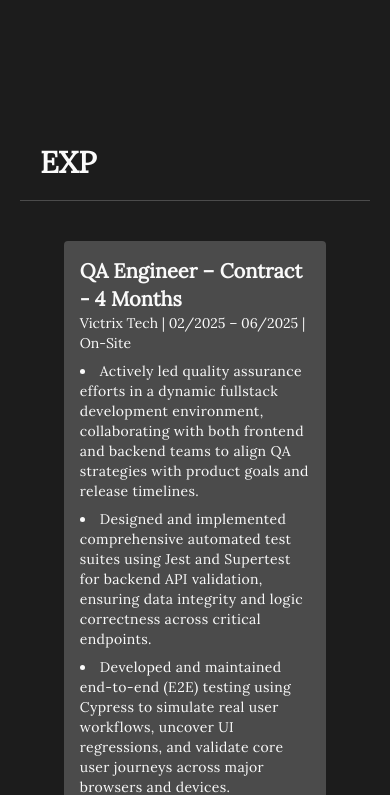
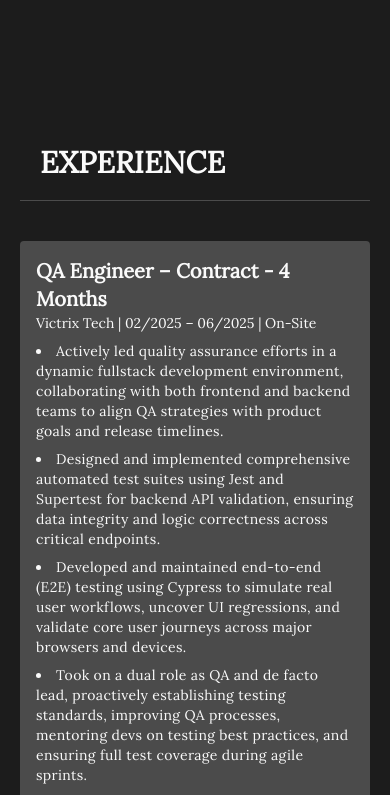
Before and after one commit to AzyTaku/Resume, a React (Vite) app: page / in a window 390 px wide. Shown: the part 780-1575 px from the top of the page. Built offline with nearby package versions, Linux system fonts and the light colour scheme.

Commit message:
animatedtext effect and slide in for exp section

```diff
--- a/src/components/Contact.jsx
+++ b/src/components/Contact.jsx
@@ -1,6 +1,7 @@
 import React, { forwardRef } from 'react';
 import { github, insta, linkedin, info } from '../assets';
 import { Link } from 'react-router';
+import AnimatedText from './util/AnimatedText';
 
 const Contact = forwardRef((props, ref) => (
     <div
@@ -8,7 +9,8 @@ const Contact = forwardRef((props, ref) => (
         className="container mx-auto h-[30vh] md:h-[80vh] flex flex-col justify-center items-center text-text-primary"
     >
         <div className="text-[60px] md:text-lesslargec uppercase font-primary font-extrabold text-center leading-none">
-            Say Hello!
+            {/* Say Hello! */}
+            <AnimatedText text="Say Hello!" />
         </div>
 
         <div className="grid grid-cols-4 gap-6 mt-8">
--- a/src/components/Exp.jsx
+++ b/src/components/Exp.jsx
@@ -1,4 +1,6 @@
 import React, { useState, useEffect, useRef } from 'react'
+import AnimatedText from './util/AnimatedText';
+import SlideIn from './util/SlideIn';
 
 const experiences = [
     {
@@ -46,51 +48,39 @@ const experiences = [
 
 
 const Exp = () => {
-    // We'll track visibility for each card by index
-    const [visibleCards, setVisibleCards] = useState({});
-    const cardRefs = useRef([]);
-
-    useEffect(() => {
-        const observer = new IntersectionObserver(
-            (entries) => {
-                entries.forEach((entry) => {
-                    const index = entry.target.getAttribute('data-index');
-                    if (entry.isIntersecting) {
-                        setVisibleCards((prev) => ({ ...prev, [index]: true }));
-                        observer.unobserve(entry.target); // Stop observing once visible
-                    }
-                });
-            },
-            { threshold: 0.1 }
-        );
-
-        cardRefs.current.forEach((ref) => {
-            if (ref) observer.observe(ref);
-        });
-
-        return () => observer.disconnect();
-    }, []);
-
     return (
         <div className="container mx-auto font-primary mt-10">
             <div className="grid grid-cols-1 sm:grid-cols-2">
-                <div className='text-text-primary'>
-                    <div className='text-3xl font-bold pt-5 pb-5 pl-5'>
-                        EXP
+                <div className="text-text-primary">
+                    <div className="text-3xl font-bold pt-5 pb-5 pl-5 uppercase">
+                        <AnimatedText text="Experience" />
                     </div>
-                    <hr className='border-secondary' />
+                    <hr className="border-secondary" />
                 </div>
             </div>
+
             <div className="flex flex-col mt-10 space-y-4">
-                {experiences.map((exp, index) => (
+                {experiences.map((exp, index) => {
+                    const isEven = index % 2 === 0;
+                    const alignmentClass = isEven
+                        ? "bg-secondary self-center md:self-end text-text-primary ml-auto"  // push right side cards to right
+                        : "bg-text-primary self-center md:self-start text-secondary mr-auto"; // push left side cards to left
+                    const slideDirection = isEven ? "right" : "left";
+
+                    return (
+                        <SlideIn
+                            key={index}
+                            direction={slideDirection}
+                            duration={1.2}
+                            threshold={0}
+                            triggerOnce={true}
+                        >
                             <div
-                        key={index}
-                        className={`box-hover w-3/4 h-full rounded p-4 overflow-auto ${index % 2 === 0
-                            ? 'bg-secondary self-center md:self-end text-text-primary'
-                            : 'bg-text-primary self-center md:self-start text-secondary'
-                            }`}
+                                className={`box-hover w-full md:w-3/4 h-full rounded p-4 overflow-auto ${alignmentClass}`}
                             >
-                        <h3 className="text-xl font-bold underline-animate cursor-crosshair">{exp.title}</h3>
+                                <h3 className="text-xl font-bold underline-animate cursor-crosshair">
+                                    {exp.title}
+                                </h3>
                                 <p className="text-sm">
                                     {exp.company} | {exp.duration} | {exp.location}
                                 </p>
@@ -100,10 +90,13 @@ const Exp = () => {
                                     ))}
                                 </ul>
                             </div>
-                ))}
+                        </SlideIn>
+                    );
+                })}
+
             </div>
         </div>
-    )
-}
+    );
+};
 
-export default Exp
+export default Exp;
--- a/src/components/Footer.jsx
+++ b/src/components/Footer.jsx
@@ -1,4 +1,5 @@
 import React from 'react'
+import AnimatedText from './util/AnimatedText';
 
 const Footer = ({ setCursorScale, setCursorColor, setCursorText }) => {
     const scrollToTop = () => {
@@ -39,7 +40,8 @@ const Footer = ({ setCursorScale, setCursorColor, setCursorText }) => {
                     setCursorColor('bg-secondary/70'); // reset color
                     setCursorText('');
                 }}>
-                Azlan Raban
+                {/* Azlan Raban */}
+                <AnimatedText text="Azlan Raban" />
             </div>
         </div >
     )
--- /dev/null
+++ b/src/components/util/AnimatedText.jsx
@@ -0,0 +1,81 @@
+import React, { useRef, useState, useEffect } from "react";
+import { motion } from "framer-motion";
+
+const AnimatedText = ({ text, className }) => {
+    const ref = useRef(null);
+    const [isVisible, setIsVisible] = useState(false);
+
+    useEffect(() => {
+        const observer = new IntersectionObserver(
+            ([entry]) => {
+                if (entry.isIntersecting) {
+                    setIsVisible(true);
+                    observer.disconnect(); // stop observing after animation triggered once
+                }
+            },
+            {
+                rootMargin: "-100px", // trigger a bit before fully visible
+            }
+        );
+
+        if (ref.current) {
+            observer.observe(ref.current);
+        }
+
+        return () => {
+            observer.disconnect();
+        };
+    }, []);
+
+    const words = text.split(" ");
+
+    const containerVariants = {
+        hidden: { opacity: 1 },
+        visible: {
+            opacity: 1,
+            transition: {
+                staggerChildren: 0.1,
+            },
+        },
+    };
+
+    const letterVariants = {
+        hidden: { opacity: 0, y: 20 },
+        visible: {
+            opacity: 1,
+            y: 0,
+            transition: { duration: 0.3 },
+        },
+    };
+
+    return (
+        <motion.div
+            ref={ref}
+            className={className}
+            aria-label={text}
+            initial="hidden"
+            animate={isVisible ? "visible" : "hidden"}
+            variants={containerVariants}
+            style={{ display: "flex", flexWrap: "wrap" }}
+        >
+            {words.map((word, wordIndex) => (
+                <motion.span
+                    key={wordIndex}
+                    style={{ display: "inline-block", marginRight: "0.5em" }}
+                >
+                    {word.split("").map((char, charIndex) => (
+                        <motion.span
+                            key={`${wordIndex}-${charIndex}`}
+                            variants={letterVariants}
+                            style={{ display: "inline-block" }}
+                        >
+                            {char}
+                        </motion.span>
+                    ))}
+                </motion.span>
+            ))}
+        </motion.div>
+    );
+};
+
+export default AnimatedText;
--- /dev/null
+++ b/src/components/util/SlideIn.jsx
@@ -0,0 +1,73 @@
+import React, { useRef, useState, useEffect } from "react";
+
+const SlideIn = ({
+    children,
+    className,
+    direction = "right", // 'right', 'left', 'top', 'bottom'
+    duration = 0.6, // in seconds
+    threshold = 0.1, // trigger when 10% visible
+    triggerOnce = true, // animate only once, or every time it enters/leaves view
+}) => {
+    const ref = useRef(null);
+    const [isVisible, setIsVisible] = useState(false);
+
+    useEffect(() => {
+        const observer = new IntersectionObserver(
+            ([entry]) => {
+                if (entry.isIntersecting) {
+                    setIsVisible(true);
+                    if (triggerOnce) {
+                        observer.disconnect(); // Stop observing after it becomes visible once
+                    }
+                } else if (!triggerOnce) {
+                    setIsVisible(false); // If not triggerOnce, reset visibility when it leaves view
+                }
+            },
+            {
+                root: null, // default is the viewport
+                rootMargin: "0px 0px -100px 0px", // triggers 100px before element fully enters viewport
+                threshold: threshold,
+            }
+        );
+
+        if (ref.current) {
+            observer.observe(ref.current);
+        }
+
+        return () => {
+            observer.disconnect();
+        };
+    }, [threshold, triggerOnce]); // Re-run effect if threshold or triggerOnce changes
+
+    // Determine the initial transform based on direction
+    const getInitialTransform = () => {
+        switch (direction) {
+            case "right":
+                return "translateX(100%)";
+            case "left":
+                return "translateX(-100%)";
+            case "top":
+                return "translateY(-100%)";
+            case "bottom":
+                return "translateY(100%)";
+            default:
+                return "translateX(100%)"; // Fallback to right
+        }
+    };
+
+    return (
+        <div
+            ref={ref}
+            className={className}
+            style={{
+                transform: isVisible ? "translate(0, 0)" : getInitialTransform(),
+                opacity: isVisible ? 1 : 0,
+                transition: `transform ${duration}s ease-out, opacity ${duration}s ease-out`,
+            }}
+        >
+            {children}
+        </div>
+    );
+};
+
+export default SlideIn;
```
Also changed, not shown: src/components/About.jsx (+7 -5 lines), src/components/Projects.jsx (+12 -7 lines), src/components/Tech.jsx (+8 -4 lines). Lines whose indentation alone changed are shown as unchanged.
